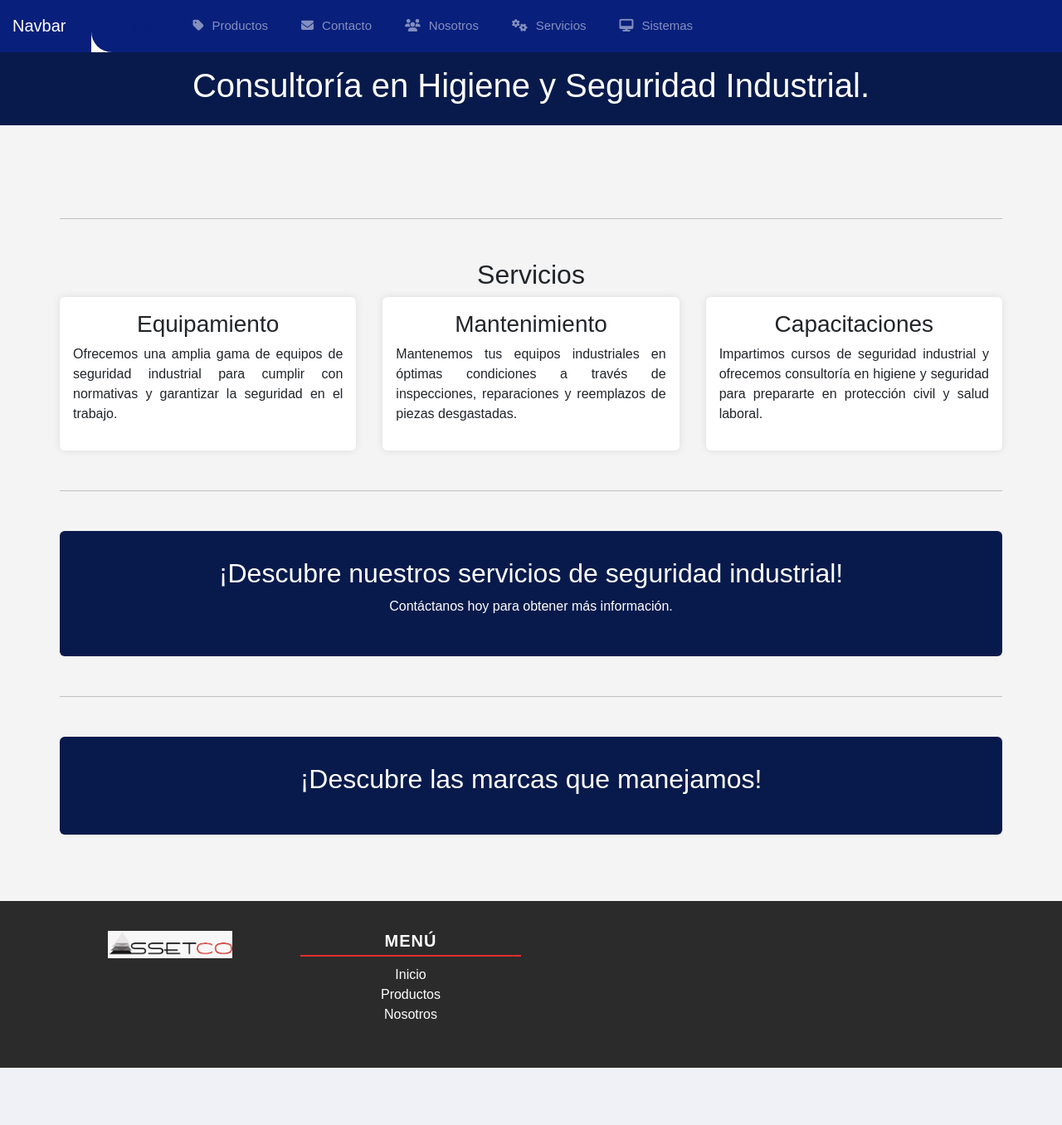
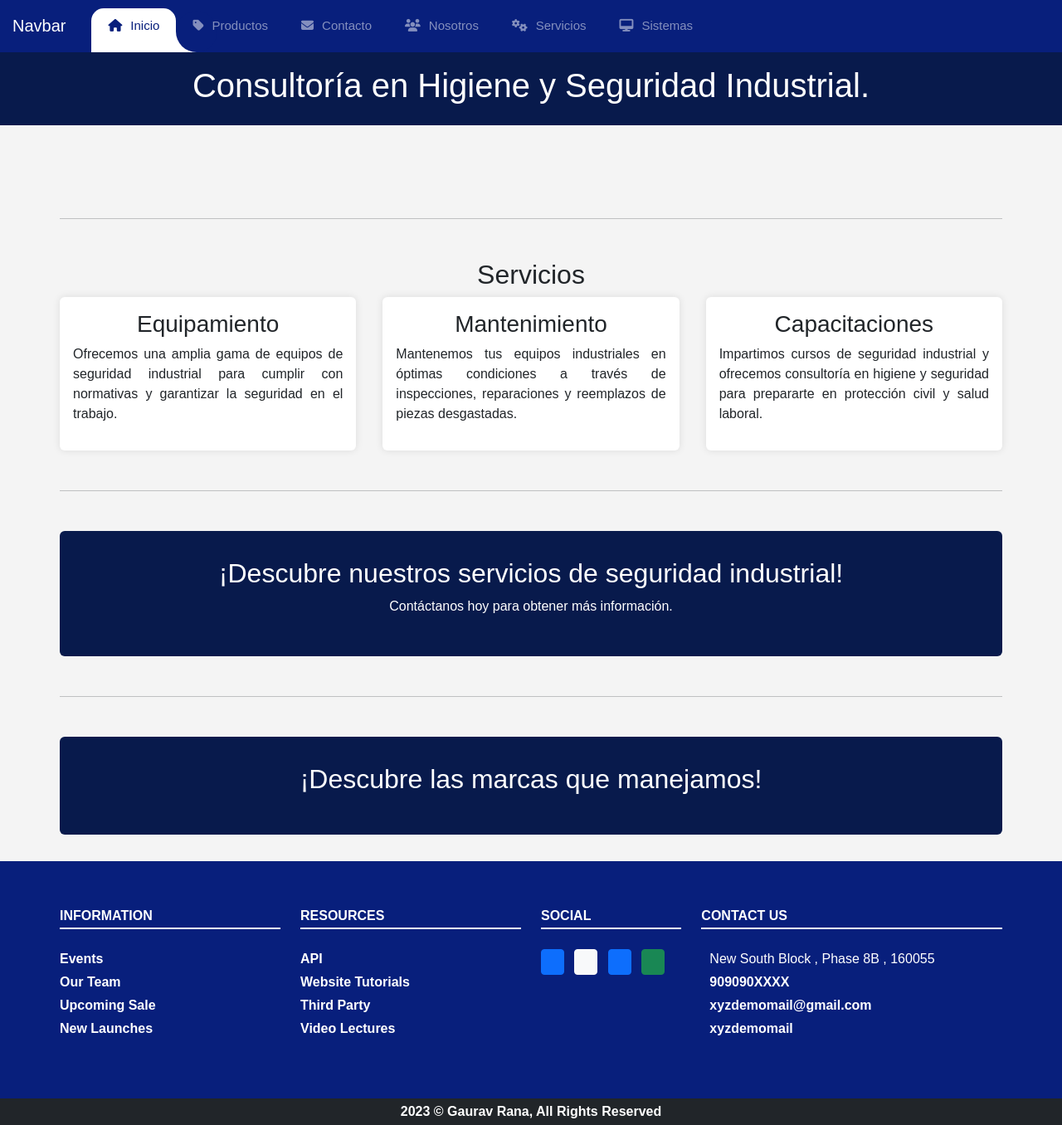
Before and after one commit to FernandoProgramador1/PaginaWeb, a PHP site: page / in a window 1280 px wide. Shown: the whole page at 83% size. Before the commit the page ends 1287 px from the top, so only its background shows below. Run offline with PHP 8.4, Linux system fonts and the light colour scheme; data that the repository does not hold is empty; some libraries are stand-ins or nearby versions.

Commit message:
Genero footer y estilos

```diff
--- a/recursos/CSS/footer.css
+++ b/recursos/CSS/footer.css
@@ -1,44 +1,29 @@
-.footer-bg {
-    background-color: #2B2B2B;
-    color: #ffffff;
+.footer-fondo {
+    background-color: #081F7C;
+    color: white;
 }
 
-.footer-link {
-    color: #ffffff;
+.footer-heading {
+    padding-bottom: 5px;
+    border-bottom: 2px solid #fff;
+}
+
+.footer-link a {
+    display: block;
+    color: #fff;
     text-decoration: none;
     transition: color 0.3s;
 }
 
-.footer-link:hover {
-    color: #E62E2E;
+.footer-link a:hover {
+    color: #cccccc;
+    text-decoration: underline;
 }
 
-.footer-title {
-    font-weight: 600;
-    margin-bottom: 10px;
-    letter-spacing: 1px;
-    border-bottom: 2px solid #E62E2E;
-    padding-bottom: 5px;
-    text-align: center;
+.footer .btn {
+    transition: background-color 0.3s, color 0.3s;
 }
 
-.footer-logo {
-    max-width: 150px;
-    display: block;
-    margin: 0 auto;
+.footer .btn:hover {
+    opacity: 0.8;
 }
-
-.footer-i {
-    margin-right: 5px;
-}
-
-.footer-container {
-    max-width: 1200px;
-    margin: 0 auto;
-    padding: 2rem;
-}
-
-.footer-menu li {
-    text-align: center;
-    /* Centrar el texto en los elementos li */
-}
--- a/vistas/template/footer/footer.php
+++ b/vistas/template/footer/footer.php
@@ -2,58 +2,55 @@
 require_once('modelos/model_contactos.php');
 ?>
 
-<footer id="Contacto" class="footer-bg pt-1 pb-1 mt-5">
-    <div class="footer-container">
+<footer class="footer footer-fondo">
+    <div class="container">
         <div class="row">
-
-            <!-- Logo de la Empresa -->
-            <div class="col-lg-3 col-md-3">
-                <img src="recursos/img/LOGO-SSETCO.jpeg" alt="Logo" class="footer-logo" />
-            </div>
-
-            <!-- Menú -->
-            <div class="col-lg-3 col-md-3">
-                <h5 class="footer-title text-uppercase">Menú</h5>
-                <ul class="list-unstyled footer-menu"> <!-- Agregado una clase "footer-menu" al ul -->
-                    <li><a href="index.php" class="footer-link">Inicio</a></li>
-                    <li><a href="index.php?page=Productos" class="footer-link">Productos</a></li>
-                    <li><a href="index.php?page=Nosotros" class="footer-link">Nosotros</a></li>
-                    <!-- <li><a href="#" class="footer-link">Contacto</a></li> -->
-                </ul>
-            </div>
-            <?php
-            foreach ($dtcontactos as $row) :
-            ?>
-                <!-- Contacto directo -->
-                <div class="col-lg-3 col-md-3">
-                    <h5 class="footer-title text-uppercase">Contacto</h5>
-                    <p><a href="mailto<?php echo $row["Correo"] ?>" class="footer-link"><?php echo $row["Correo"] ?></a></p>
-                    <p><a href="tel:+<?php echo $row["Telefono"] ?>" class="footer-link">+<?php echo $row["Telefono"] ?></a></p>
-                </div>
-                <!-- Redes Sociales -->
-                <div class="col-lg-3 col-md-3">
-                    <h5 class="footer-title text-uppercase">Dirección</h5>
-                    <ul class="list-unstyled footer-menu"> <!-- Agregado una clase "footer-menu" al ul -->
-                        <li><a href="#" class="footer-link"><?php echo $row["Ciudad"] . ", " . $row["Estado"] . ", " . $row["CodigoP"] ?></a></li>
-                        <!-- <li><a href="#" class="footer-link">Nosotros</a></li>
-                    <li><a href="#" class="footer-link">Contacto</a></li> -->
+            <div class="col-sm-6 col-md-4 mt-4 col-lg-3 text-center text-sm-start">
+                <div class="information">
+                    <h6 class="footer-heading text-uppercase fw-bold">Information</h6>
+                    <ul class="list-unstyled footer-link mt-4">
+                        <li class="mb-1"><a href="#" class="fw-semibold">Events</a></li>
+                        <li class="mb-1"><a href="#" class="fw-semibold">Our Team</a></li>
+                        <li class="mb-1"><a href="#" class="fw-semibold">Upcoming Sale</a></li>
+                        <li class=""><a href="#" class="fw-semibold">New Launches</a></li>
                     </ul>
                 </div>
-            <?php
-            endforeach;
-            ?>
-
-            <?php
-            if ((!empty($dtcontactos)) && (isset($dtcontactos))) {
-                foreach ($dtcontactos as $contac) :
-            ?>
-                    <a href="https://wa.me/1<?php echo $contac["Telefono"] ?>" class="whatsapp" target="_blank"> <i class="fab fa-whatsapp footer-i whatsapp-icon"></i></a>
-            <?php
-                endforeach;
-            }
-            ?>
-
+            </div>
+            <div class="col-sm-6 col-md-4 mt-4 col-lg-3 text-center text-sm-start">
+                <div class="resources">
+                    <h6 class="footer-heading text-uppercase fw-bold">Resources</h6>
+                    <ul class="list-unstyled footer-link mt-4">
+                        <li class="mb-1"><a href="#" class="fw-semibold">API</a></li>
+                        <li class="mb-1"><a href="#" class="fw-semibold">Website Tutorials</a></li>
+                        <li class="mb-1"><a href="#" class="fw-semibold">Third Party</a></li>
+                        <li class=""><a href="#" class="fw-semibold">Video Lectures</a></li>
+                    </ul>
+                </div>
+            </div>
+            <div class="col-sm-6 col-md-4 mt-4 col-lg-2 text-center text-sm-start">
+                <div class="social">
+                    <h6 class="footer-heading text-uppercase text-white fw-bold">Social</h6>
+                    <ul class="list-inline my-4">
+                        <li class="list-inline-item"><a href="#" class="btn-sm btn btn-primary mb-2"><i class="bi bi-facebook"></i></a></li>
+                        <li class="list-inline-item"><a href="#" class="text-danger btn-sm btn btn-light mb-2"><i class="bi bi-instagram"></i></a></li>
+                        <li class="list-inline-item"><a href="#" class="btn-sm btn btn-primary mb-2"><i class="bi bi-twitter"></i></a></li>
+                        <li class="list-inline-item"><a href="#" class="btn-sm btn btn-success mb-2"><i class="bi bi-whatsapp"></i></a></li>
+                    </ul>
+                </div>
+            </div>
+            <div class="col-sm-6 col-md-6 mt-4 col-lg-4 text-center text-sm-start">
+                <div class="contact footer-link">
+                    <h6 class="footer-heading text-uppercase fw-bold">Contact Us</h6>
+                    <address class="mt-4 m-0 mb-1"><i class="bi bi-pin-map fw-semibold"></i> New South Block , Phase 8B , 160055</address>
+                    <a href="tel:+" class="mb-1 fw-semibold"><i class="bi bi-telephone"></i> 909090XXXX</a>
+                    <a href="mailto:" class="mb-1 fw-semibold"><i class="bi bi-envelope"></i> xyzdemomail@gmail.com</a>
+                    <a href="" class=" fw-semibold"><i class="bi bi-skype"></i> xyzdemomail</a>
+                </div>
+            </div>
         </div>
+    </div>
+    <div class="text-center bg-dark text-white mt-4 p-1">
+        <p class="mb-0 fw-bold">2023 © Gaurav Rana, All Rights Reserved</p>
     </div>
 </footer>
 
@@ -62,6 +59,7 @@ require_once('modelos/model_contactos.php');
 <script src="recursos/lib/jquery-validation/dist/jquery.validate.min.js"></script>
 <script src="recursos/lib/jquery-validation-unobtrusive/jquery.validate.unobtrusive.min.js"></script>
 <script src="recursos/JS/site.js"></script>
+<script src="recursos/JS/nav.js"></script>
 
 <script src="recursos/lib/bootstrap/dist/js/bootstrap.bundle.min.js"></script>
 <!-- <script src="https://cdn.jsdelivr.net/npm/bootstrap@5.1.3/dist/js/bootstrap.bundle.min.js"></script> -->
```
